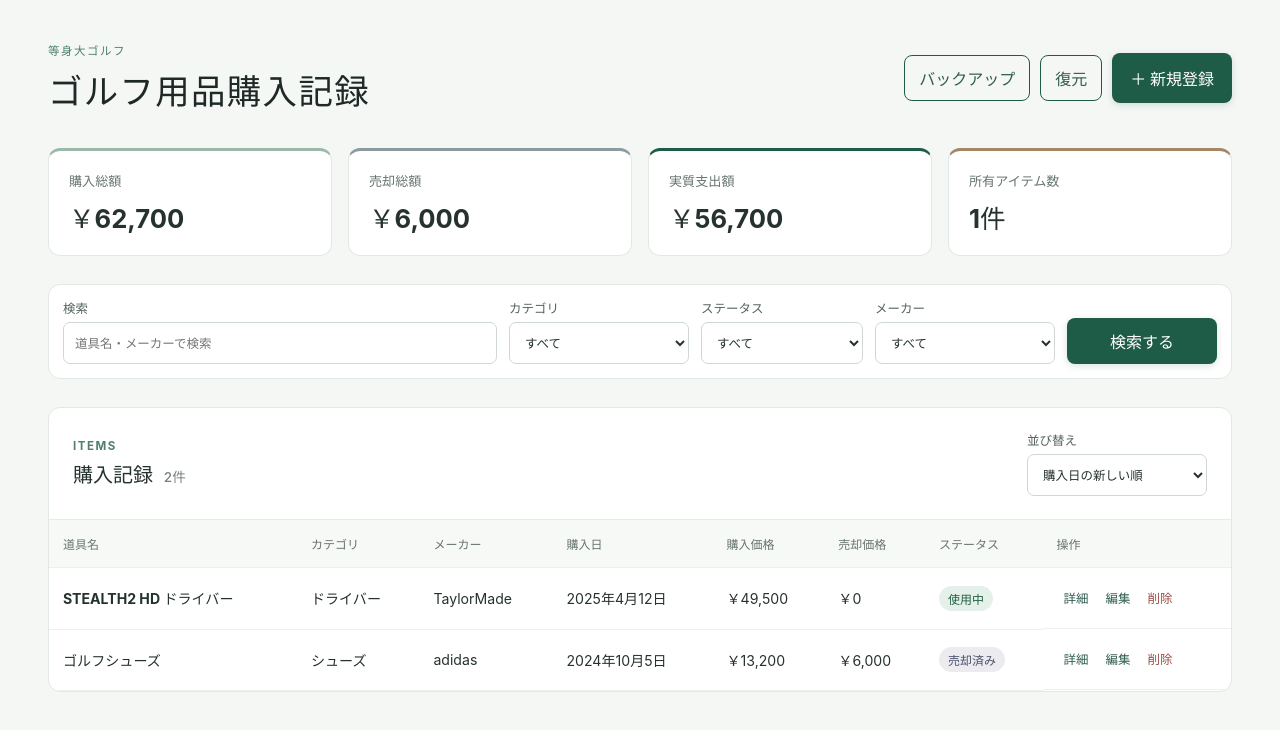
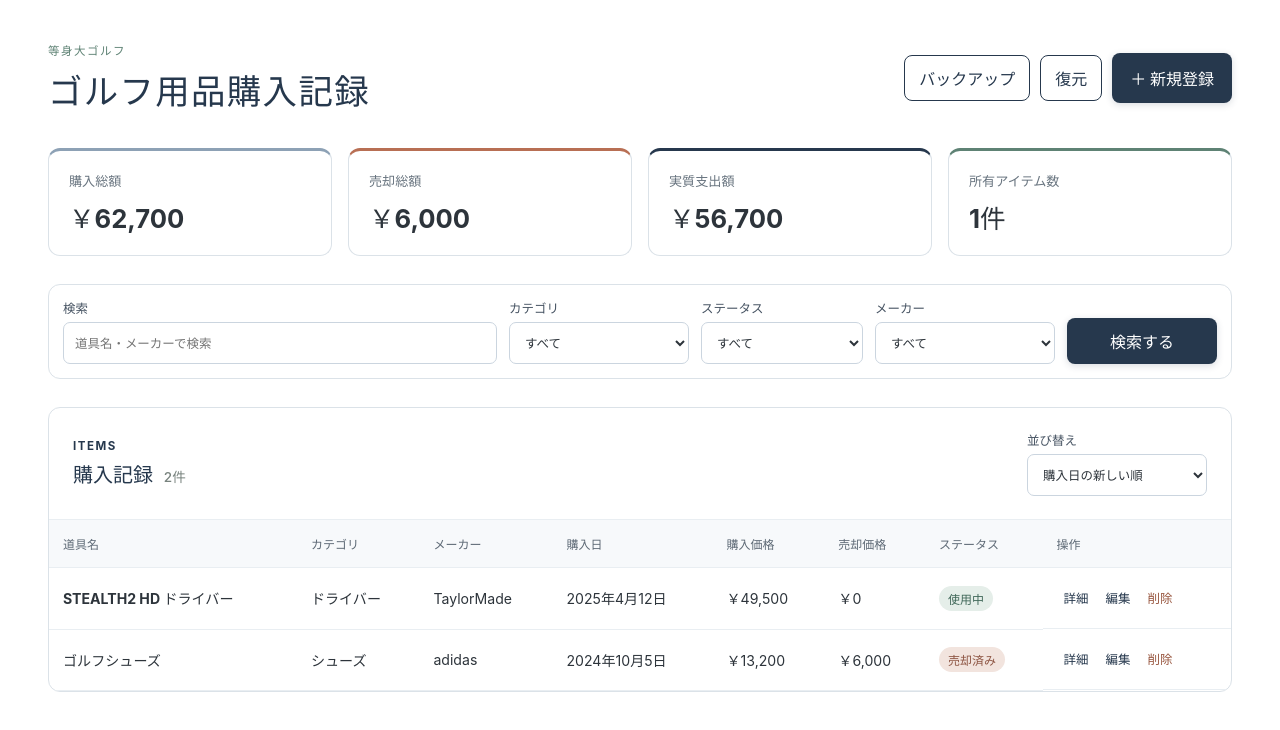
Before and after one commit to toushindaigolf/golf-equipment-ledger, a React (Vite) app: page / in a window 1280 px wide. Shown: the top 730 px of the page. Built offline with nearby package versions, Linux system fonts and the light colour scheme.

Commit message:
Update application color system

```diff
--- a/src/styles/global.css
+++ b/src/styles/global.css
@@ -34,3 +34,45 @@
   .controls{grid-template-columns:minmax(0,1fr) 180px 162px 180px 150px;grid-template-areas:"search category status manufacturer search-button";padding-bottom:14px;align-items:end}
   .controls .search-button{width:100%;min-width:0}
 }
+
+/* Color system: navy primary, terracotta accent, green as a restrained brand support color. */
+:root{--navy:#26384d;--navy-dark:#1d2d40;--terracotta:#b86f54;--terracotta-dark:#98563f;--charcoal:#2d343b;--line:#dbe2e8;--line-soft:#e9eef2;--surface:#fff;--surface-soft:#f7f9fb;--green-support:#5e8274;--green-soft:#e5eee9}
+body{color:var(--charcoal);background:#fff}
+h1,h2{color:var(--navy)}
+.brand{color:var(--green-support)}
+.eyebrow{color:var(--navy)}
+.primary{background:var(--navy);color:#fff;box-shadow:0 2px 7px #26384d2b}
+.primary:hover{background:var(--navy-dark)}
+.text-button{color:var(--navy);border-color:var(--navy)}
+.text-button:hover{background:#eef2f6}
+.secondary{border-color:#c7d1da;color:var(--navy)}
+.summary-card{background:var(--surface);border-color:var(--line)}
+.summary-card.purchase{border-top-color:#8da1b5}
+.summary-card.sales{border-top-color:var(--terracotta)}
+.summary-card.net{border-top-color:var(--navy)}
+.summary-card.owned{border-top-color:var(--green-support)}
+.summary-card p{color:#68747f}
+.controls,.list{background:var(--surface);border-color:var(--line)}
+.controls label,.sort-control{color:#465362}
+input,select,textarea{border-color:#cbd5df;color:var(--charcoal);background:#fff;outline-color:var(--navy)}
+.list-head{border-bottom-color:var(--line-soft)}
+th{background:var(--surface-soft);color:#5d6975}
+th,td{border-bottom-color:var(--line-soft)}
+td b{color:var(--charcoal)}
+.status.in_use{background:var(--green-soft);color:#3f6758}
+.status.stored{background:#edf0f3;color:#5c6873}
+.status.sold{background:#f2e4de;color:#8d5442}
+.row-actions button,.card-actions button{color:var(--navy)}
+.danger-link{color:var(--terracotta-dark)!important}
+.empty p{color:#68747f}
+.overlay{background:#1d2d4088}
+.panel{background:#fff;box-shadow:0 18px 50px #1d2d4038}
+.icon-button{background:#eef2f5;color:var(--navy)}
+.form-grid label{color:#465362}
+.form-grid b{color:var(--terracotta-dark)}
+.form-grid small{color:#68747f}
+.detail dl div{border-bottom-color:var(--line-soft)}
+.detail dt{color:#68747f}
+.mobile-cards .item-card{border-bottom-color:var(--line-soft)}
+.price-line{border-top-color:var(--line-soft)}
+.price-line span+span{color:#68747f}
```
